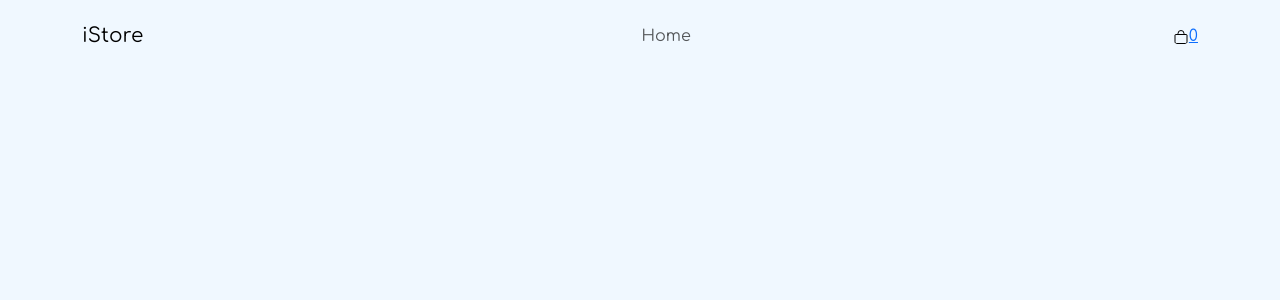
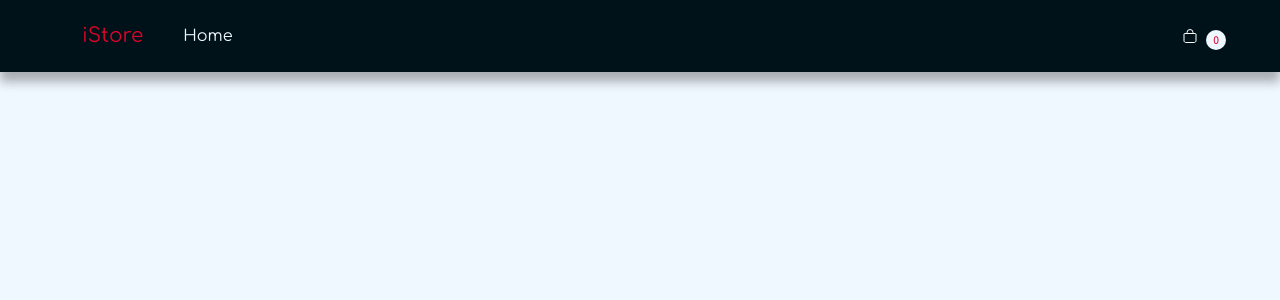
Before and after one commit to esrafil418/iStore, a React (Vite) app: page / in a window 1280 px wide. Shown: the top 300 px of the page. Built offline with nearby package versions, Linux system fonts and the light colour scheme.

Commit message:
feat(style): Add Navbar Styles

```diff
--- a/src/components/Navbar/Navbar.css
+++ b/src/components/Navbar/Navbar.css
@@ -0,0 +1,37 @@
+.navbar {
+	background: var(--dark);
+	box-shadow: 0 10px 10px rgba(0, 0, 0, 0.3);
+}
+
+.navbar-brand {
+	color: var(--main-red) !important;
+	transition: 0.4s;
+}
+
+.nav-item .nav-link {
+	color: var(--main-white);
+}
+
+.bag-box .bag {
+	position: relative;
+	display: flex;
+	align-items: center;
+	justify-content: center;
+}
+
+.bag-box .bag span {
+	position: absolute;
+	top: 0;
+	right: 0;
+	transform: translate(140%, 2px);
+	width: 20px;
+	height: 20px;
+	background-color: var(--main-white);
+	color: var(--main-red);
+	border-radius: 100%;
+	display: flex;
+	align-items: center;
+	justify-content: center;
+	font-size: 10px;
+	font-weight: 600;
+}
--- a/src/components/Navbar/Navbar.jsx
+++ b/src/components/Navbar/Navbar.jsx
@@ -9,7 +9,7 @@ export default function Navbar() {
 					iStore
 				</a>
 
-				<ul className="navbar-nav me-auto-ms-3">
+				<ul className="navbar-nav me-auto ms-3">
 					<li className="nav-item">
 						<a href="#" className="nav-link" aria-label="navbar-link">
 							Home
@@ -19,7 +19,7 @@ export default function Navbar() {
 
 				<div className="bag-box">
 					<a href="#" className="bag">
-						<IoBagOutline className="text-black" />
+						<IoBagOutline className="text-white" />
 						<span className="bag-products-counter">0</span>
 					</a>
 				</div>
```
